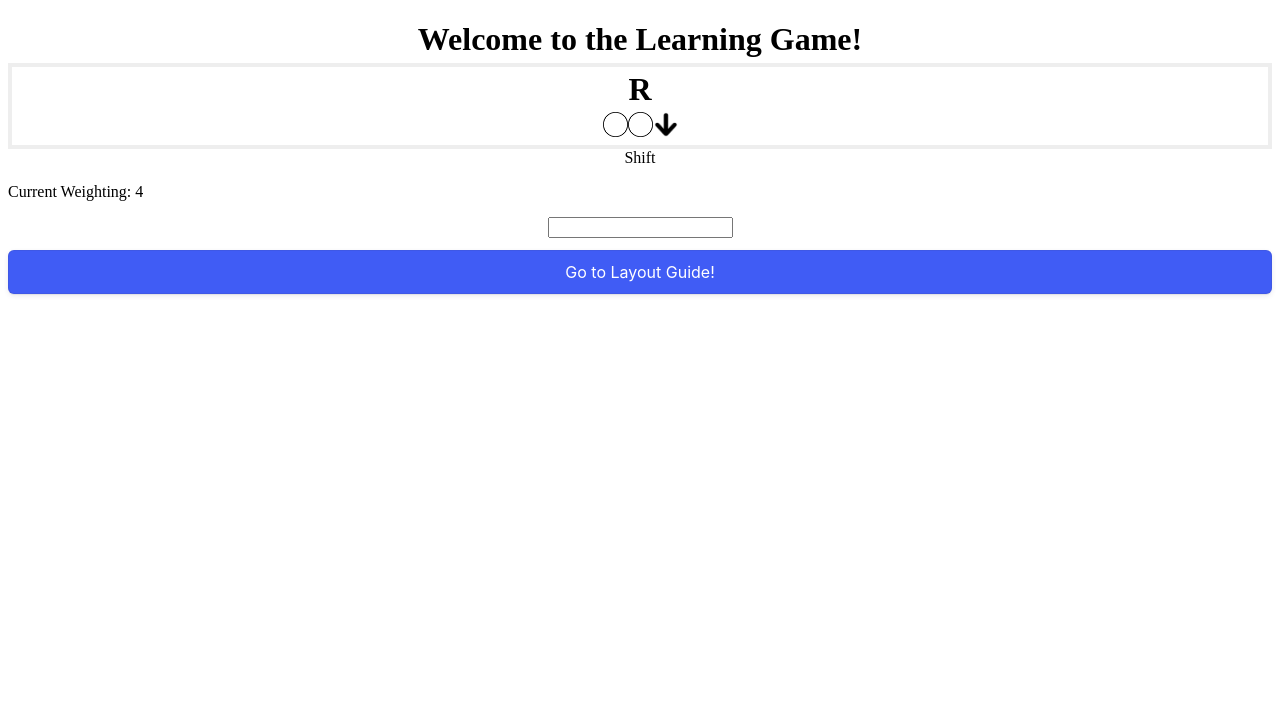
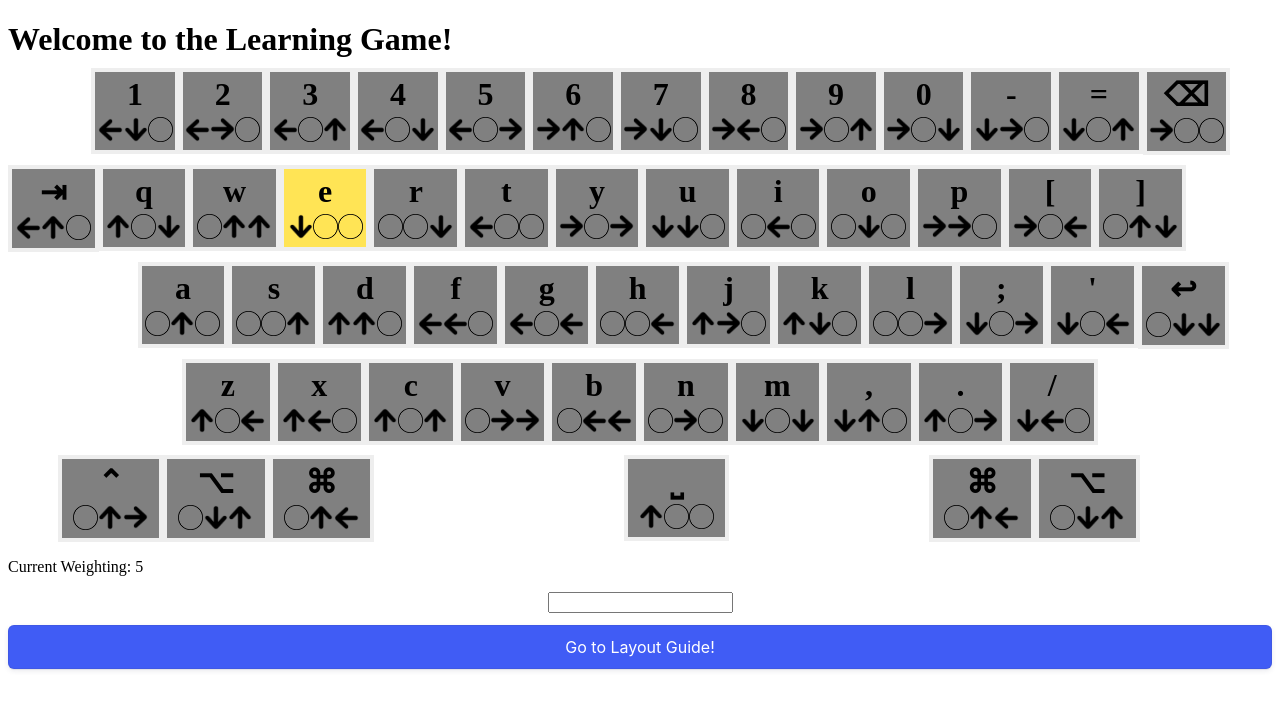
Before and after one commit to nathan-m-schneider-22/ENGS21-keyboard, a React (Create React App) app in the folder learning_frontend/: page /LearningGame in a window 1280 px wide. Shown: the top 710 px of the page. Built offline with nearby package versions, Linux system fonts and the light colour scheme.

Commit message:
learning levels

```diff
--- a/learning_frontend/src/App.js
+++ b/learning_frontend/src/App.js
@@ -19,7 +19,7 @@ export default class App extends React.Component {
     return (
       <div className="App">
         <h1 style={{ textAlign: "center" }}>Guide to Your Custom Layout</h1>
-        <GuideBlock shiftActive={this.state.shiftActive}/>
+        <GuideBlock shiftActive={this.state.shiftActive} targetLetter=""/>
         <div style={{ textAlign: "center", marginTop: "2em" }}>
           <textarea style={{ fontSize: '36px' }} name="paragraph_text" cols="50" rows="10" onKeyDown={(e) => this.handleKeyDown(e)} onKeyUp={(e) => this.handleKeyUp(e)}></textarea>
         </div>
--- a/learning_frontend/src/LearningGame.js
+++ b/learning_frontend/src/LearningGame.js
@@ -2,7 +2,7 @@ import React from "react";
 import {Link } from "react-router-dom";
 import { keyMapping } from './constants/layout';
 import CharacterBlock from './components/CharacterBlock';
-
+import GuideBlock  from "./components/GuideBlock";
 function characterObj(character_1, shift_1, characterBlock_1, weight_1) {
   this.character = character_1;
   this.shift = shift_1;
@@ -19,7 +19,10 @@ export default class LearningGame extends React.Component {
     this.state = {
       targetIndex: -1,
       characterPool: [],
+      last_index: -1,
+      group:parseInt(window.location.href[window.location.href.length-1])
     };
+
   }
 
   componentDidMount() {
@@ -67,13 +70,19 @@ export default class LearningGame extends React.Component {
   populateCharacterPool() {
     const lines = keyMapping.trim().split("\n");
     for(let i = 0; i < lines.length; i++) {
+
+        if (this.state.group ==1 && i>=12) continue
+        if (this.state.group ==2 && (i<12 || i >= 24)) continue
+        if (this.state.group ==3 && (i<25 || i >= 36)) continue
+        if (this.state.group ==4 && i<36) continue
+
         const characterNonShift = lines[i].substring(7, 8);
       if (characterNonShift !== "⇥") {
         this.addToCharacterPool(new characterObj(characterNonShift, false, this.getCharacterBlock(lines[i], false, i), this.getInitialWeight(i)));
         const characterShift = lines[i].substring(8,9);
-        if (characterShift !== characterNonShift) {
-          this.addToCharacterPool(new characterObj(characterShift, true, this.getCharacterBlock(lines[i], true, lines.length + i), this.getInitialWeight(i)));
-        }
+        // if (characterShift !== characterNonShift) {
+        //   this.addToCharacterPool(new characterObj(characterShift, true, this.getCharacterBlock(lines[i], true, lines.length + i), this.getInitialWeight(i)));
+        // }
       }
     }
   }
@@ -81,6 +90,11 @@ export default class LearningGame extends React.Component {
   weightedRandomSelection() {
     let i;
     let weights = [];
+
+    let new_index = this.state.targetIndex;
+    while (new_index === this.state.targetIndex){
+        console.log(new_index)
+
         for (i = 0; i < this.state.characterPool.length; i++) {
           weights[i] = this.state.characterPool[i].weight + (weights[i - 1] || 0);
         }
@@ -88,7 +102,12 @@ export default class LearningGame extends React.Component {
         for (i = 0; i < weights.length; i++) {
           if (weights[i] > randomVal) break;
         }
-    this.updateTargetIndex(i);
+        console.log(i)
+
+        new_index = i;
+    }
+
+    this.updateTargetIndex(new_index);
   }
 
 
@@ -138,13 +157,17 @@ export default class LearningGame extends React.Component {
         </div>
       )
     }
+    const targetLetter = this.state.characterPool[this.state.targetIndex].character
     return (
+      <div>
+            <h1>Welcome to the Learning Game!</h1>
+
+          <GuideBlock shiftActive={this.state.shiftActive} targetLetter={targetLetter}/>
           <div className="LearningGame">
         <div style={{ textAlign: "center" }}>
-          <h1>Welcome to the Learning Game!</h1>
-          {this.state.characterPool[this.state.targetIndex].characterBlock}
-          {this.state.characterPool[this.state.targetIndex].shift ? 'Shift' : 'No shift'}
         </div>
+         {/* {this.state.characterPool[this.state.targetIndex].characterBlock}
+          {this.state.characterPool[this.state.targetIndex].shift ? 'Shift' : 'No shift'} */}
         <p>Current Weighting: {this.state.characterPool[this.state.targetIndex].weight}</p>
         <div style={{ textAlign: "center" }}>
           <input id="gameInputBox" type="text" onKeyUp={(e) => this.handleKeyUp(e)} onKeyPress={(e) => this.handleKeyPress(e)}/>
@@ -155,6 +178,8 @@ export default class LearningGame extends React.Component {
           </button>
         </Link>
       </div>
+
+      </div>
     );
   }
 }
--- a/learning_frontend/src/components/CharacterBlock.js
+++ b/learning_frontend/src/components/CharacterBlock.js
@@ -48,9 +48,29 @@ export default class CharacterBlock extends React.Component {
                 arrows.push(this.getArrowImg(this.props.line.charAt(i)))
             }
         }
+        const targeted = this.getDisplayCharacter() === this.props.targetLetter
         //Put all the character blocks in a grid. spacing indicates space between grid elements
+        if (this.props.targetLetter === ""){
+            return (
+                <div className="characterBlock" key={this.props.index}>
+                <h1 className="centerText">{this.getDisplayCharacter()}</h1>
+                <div className="centerText">
+                    {arrows}
+                </div>
+            </div>
+            )
+        }
+        if (targeted){
+            return (
+            <div className="characterBlock" key={this.props.index} style={{ background: '#FFD700aa'}}>
+                <h1 className="centerText">{this.getDisplayCharacter()}</h1>
+                <div className="centerText">
+                    {arrows}
+                </div>
+            </div>)
+        }
         return (
-            <div className="characterBlock" key={this.props.index}>
+            <div className="characterBlock" key={this.props.index} style={{ background: 'grey'}}>
                 <h1 className="centerText">{this.getDisplayCharacter()}</h1>
                 <div className="centerText">
                     {arrows}
--- a/learning_frontend/src/components/GuideBlock.js
+++ b/learning_frontend/src/components/GuideBlock.js
@@ -17,7 +17,7 @@ export default class GuideBlock extends React.Component {
     //xs refers to how many grid locations an item takes up. 12 are allocated per row.
       return (
           <Grid item xs={this.state.xsValue}>
-              <CharacterBlock line={charLine} index={i} shiftActive={this.props.shiftActive}/>
+              <CharacterBlock line={charLine} index={i} shiftActive={this.props.shiftActive} targetLetter={this.props.targetLetter}/>
           </Grid>
       )
   }
--- a/learning_frontend/src/index.js
+++ b/learning_frontend/src/index.js
@@ -11,6 +11,8 @@ ReactDOM.render(
     <Routes>
     <Route path="/" element={<App/>} />
     <Route path="/LearningGame" element={<LearningGame/>} />
+    <Route path="/LearningGame/:id" element={<LearningGame/>} />
+
   </Routes>
   </BrowserRouter>,
   rootElement
```
Lines whose indentation alone changed are shown as unchanged.
